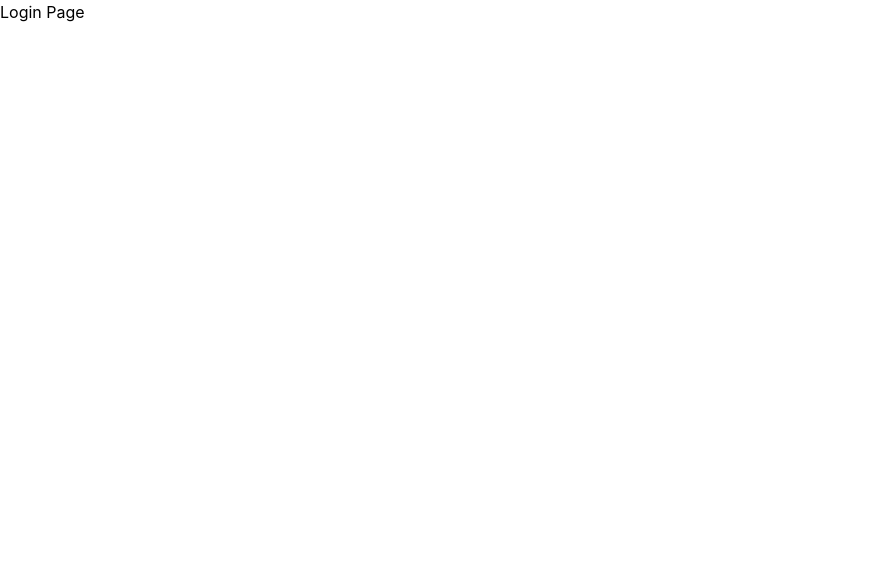
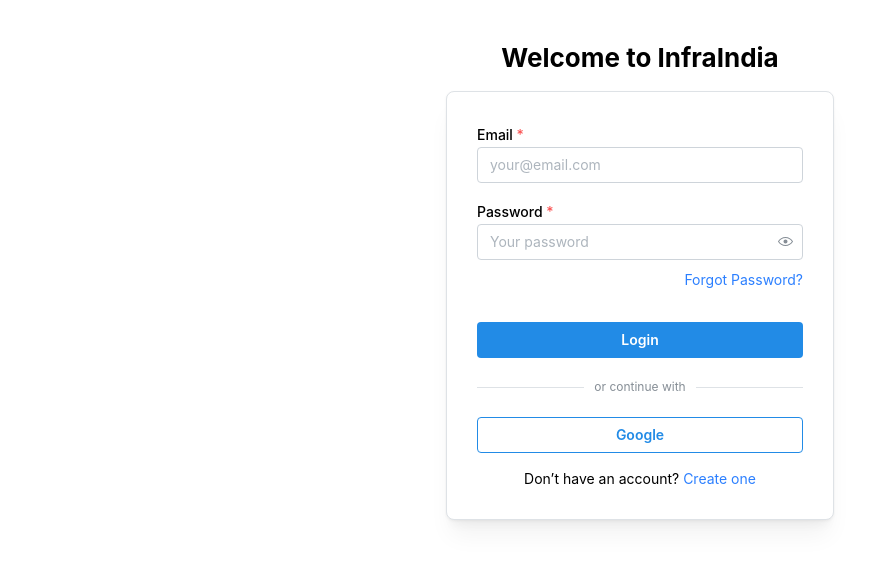
Before and after one commit to adityaraj1236/infraIndia, a React (Vite) app in the folder infraIndia/: page /login in a window 1280 px wide. Shown: the top 564 px of the page, without its empty margins (0-896 px from the left). Built offline with nearby package versions, Linux system fonts and the light colour scheme.

Commit message:
loginpage frontend completed

```diff
--- a/infraIndia/src/App.jsx
+++ b/infraIndia/src/App.jsx
@@ -2,6 +2,10 @@
 import HomePage from "./components/HomePage";
 import LoginPage from "./components/auth/LoginPage";
 import SignupPage from "./components/auth/SignupPage";
+import PricePage from "./components/staticPages/PricePage";
+import ForgotPasswordEmailPage from "./components/auth/ForgotPasswordEmailPage";
+import VerifyOtpPage from "./components/auth/VerifyOtpPage";
+import ResetPassword from "./components/auth/ResetPassword";
 
 const App = () => {
   return (
@@ -11,6 +15,10 @@
         <Route path="/" element={<HomePage />} />
         <Route path="/login" element={<LoginPage />} />
         <Route path="/signup" element={<SignupPage/>} />
+        <Route path="/pricing" element={<PricePage/>}/>
+        <Route path="/forgot-password" element={<ForgotPasswordEmailPage />} />
+        <Route path ="/verify-otp" element={<VerifyOtpPage />} />
+        <Route path= "/reset-password" element={<ResetPassword />} />
       </Routes>
     </Router>
   );
--- a/infraIndia/src/components/Navbar/Navbar.jsx
+++ b/infraIndia/src/components/Navbar/Navbar.jsx
@@ -2,6 +2,7 @@
 import { useDisclosure } from "@mantine/hooks";
 import { ChevronDown, ChevronUp } from "lucide-react";
 import { useState } from "react";
+import { Link } from "react-router-dom";
 
 // Tree data
 const data = [
@@ -9,8 +10,15 @@
     value: "Platform",
     label: "Platform",
     children: [
-      { value: "Platform/components", label: "Components" },
-      { value: "src/hooks", label: "Hooks" },
+      { value: "Platform/ProjectTracking", label: "ProjectTracking" },
+      {
+        value: "Platform/DocumentManagement",
+        label: "Document Management & Collaboration",
+      },
+      {
+        value: "Platform/ResourceManagement",
+        label: "Resource & Equipment Management",
+      },
     ],
   },
   {
@@ -50,7 +58,11 @@
           >
             <span className="text-sm font-medium">{node.label}</span>
             {node.children ? (
-              openNodes[node.value] ? <ChevronUp size={16} /> : <ChevronDown size={16} />
+              openNodes[node.value] ? (
+                <ChevronUp size={16} />
+              ) : (
+                <ChevronDown size={16} />
+              )
             ) : null}
           </div>
 
@@ -95,9 +107,15 @@
           {/* Tree menu */}
           {renderTree(data)}
           <div className="pt-2 mt-2 border-t border-gray-300 text-sm">
-            <div className="py-2">Enterprise</div>
-            <div className="py-2">Pricing</div>
-            <div className="py-2">Careers</div>
+            <div className="py-2">
+                <Link to={"/login"}>Enterprise</Link>
+            </div>
+            <div className="py-2">
+                <Link to={"/pricing"} >Pricing</Link>
+            </div>
+            <div className="py-2">
+                <Link to={"/careers"}>Careers</Link>
+            </div>
           </div>
         </div>
       </Drawer>
--- /dev/null
+++ b/infraIndia/src/components/auth/ForgotPasswordEmailPage.jsx
@@ -0,0 +1,50 @@
+import { useState } from 'react';
+import {
+  TextInput,
+  Button,
+  Paper,
+  Container,
+  Title,
+  Text,
+} from '@mantine/core';
+import { Mail } from 'lucide-react';
+import { useNavigate } from 'react-router-dom';
+
+const ForgotPasswordEmailPage = () => {
+  const [email, setEmail] = useState('');
+  const navigate = useNavigate();
+
+  const handleNext = () => {
+    console.log('Email submitted for password reset:', email);
+    navigate('/verify-otp'); // Redirect to OTP verification page
+  };
+
+  return (
+    <Container size={420} my={40}>
+      <Title align="center" order={2} mb="md">
+        Forgot Password
+      </Title>
+
+      <Paper withBorder shadow="md" p={30} radius="md">
+        <Text size="sm" mb="md">
+          Enter your email address and we’ll send you a verification code.
+        </Text>
+
+        <TextInput
+          label="Email"
+          placeholder="your@email.com"
+          required
+          icon={<Mail size={18} />}
+          value={email}
+          onChange={(e) => setEmail(e.target.value)}
+        />
+
+        <Button fullWidth mt="xl" onClick={handleNext}>
+          Next
+        </Button>
+      </Paper>
+    </Container>
+  );
+};
+
+export default ForgotPasswordEmailPage;
--- a/infraIndia/src/components/auth/LoginPage.jsx
+++ b/infraIndia/src/components/auth/LoginPage.jsx
@@ -1,9 +1,89 @@
+import { useState } from 'react';
+import {
+  TextInput,
+  PasswordInput,
+  Button,
+  Divider,
+  Text,
+  Group,
+  Paper,
+  Container,
+  Title,
+} from '@mantine/core';
+import { Link } from 'react-router-dom';
+import {  LogIn, Mail } from 'lucide-react'; // Lucide icons
+
 const LoginPage = () => {
-    return (
-        <div>
-            <h1>Login Page</h1>
-        </div>
-    )
-}
+  const [email, setEmail] = useState('');
+  const [password, setPassword] = useState('');
 
-export default LoginPage
+  const handleEmailLogin = () => {
+    console.log('Email:', email, 'Password:', password);
+  };
+
+  const handleOAuthLogin = (provider) => {
+    console.log('Login with:', provider);
+  };
+
+  return (
+    <Container size={420} my={40}>
+      <Title align="center" order={2} mb="md">
+        Welcome to InfraIndia
+      </Title>
+
+      <Paper withBorder shadow="md" p={30} radius="md">
+        <TextInput
+          label="Email"
+          placeholder="your@email.com"
+          required
+          value={email}
+          onChange={(e) => setEmail(e.target.value)}
+        />
+
+        <PasswordInput
+          label="Password"
+          placeholder="Your password"
+          required
+          mt="md"
+          value={password}
+          onChange={(e) => setPassword(e.target.value)}
+        />
+
+        {/* Forgot Password Link */}
+        <Text size="sm" align="right" mt="xs">
+          <Link to="/forgot-password" className="text-blue-500">
+            Forgot Password?
+          </Link>
+        </Text>
+
+        <Button
+          fullWidth
+          mt="xl"
+          onClick={handleEmailLogin}
+        >
+          Login
+        </Button>
+
+        <Divider label="or continue with" labelPosition="center" my="lg" />
+
+        <Group grow>
+          <Button
+            variant="outline"
+            onClick={() => handleOAuthLogin('Google')}
+          >
+            Google
+          </Button>
+        </Group>
+
+        <Text size="sm" align="center" mt="md">
+          Don’t have an account?{' '}
+          <Link to="/signup" className="text-blue-500">
+            Create one
+          </Link>
+        </Text>
+      </Paper>
+    </Container>
+  );
+};
+
+export default LoginPage;
--- /dev/null
+++ b/infraIndia/src/components/auth/ResetPassword.jsx
@@ -0,0 +1,41 @@
+import { Container, Paper, Title, PasswordInput, Button, Text } from '@mantine/core';
+import { Lock } from 'lucide-react';
+import { useNavigate } from 'react-router-dom';
+import { useState } from 'react';
+
+const ResetPassword = () => {
+    const navigate = useNavigate();
+    const [newPassword , setNewPassword] = useState('');
+    const handleSubmit = () => {
+        // Implement password reset logic here
+        console.log('Password reset submitted' , newPassword);
+        navigate('/login');
+    }
+    return (
+        <Container size={420} my={40}>
+            <Title align="center" order={2} mb="md">
+                Reset Your Password
+            </Title>
+
+            <Paper withBorder shadow="md" p={30} radius="md">
+                <Text size="sm" mb="md" color="dimmed" align="center">
+                    Enter your new password below.
+                </Text>
+
+                <PasswordInput
+                    label="New Password"
+                    placeholder="Enter new password"
+                    required
+                    value={newPassword}
+                    onChange={(e) => setNewPassword(e.target.value)}
+                />
+
+                <Button fullWidth mt="xl" onClick={handleSubmit}>
+                    Reset Password
+                </Button>
+            </Paper>
+        </Container>
+    );
+};
+
+export default ResetPassword;
--- /dev/null
+++ b/infraIndia/src/components/auth/VerifyOtpPage.jsx
@@ -0,0 +1,52 @@
+import { useState } from 'react';
+import {
+  PinInput,
+  Button,
+  Paper,
+  Container,
+  Title,
+  Text,
+  Group,
+} from '@mantine/core';
+import { useNavigate } from 'react-router-dom';
+
+const VerifyOtpPage = () => {
+  const [otp, setOtp] = useState('');
+  const navigate = useNavigate();
+
+  const handleVerify = () => {
+    console.log('Entered OTP:', otp);
+    // You can add OTP verification logic here
+    navigate('/reset-password'); // Redirect to reset password page or dashboard after success
+  };
+
+  return (
+    <Container size={420} my={40}>
+      <Title align="center" order={2} mb="md">
+        Verify OTP
+      </Title>
+
+      <Paper withBorder shadow="md" p={30} radius="md">
+        <Text size="sm" mb="md">
+          We’ve sent a 6-digit verification code to your email. Please enter it below.
+        </Text>
+
+        <Group position="center" my="md">
+          <PinInput
+            length={6}
+            size="md"
+            value={otp}
+            onChange={setOtp}
+            type="number"
+          />
+        </Group>
+
+        <Button fullWidth mt="xl" onClick={handleVerify}>
+          Verify
+        </Button>
+      </Paper>
+    </Container>
+  );
+};
+
+export default VerifyOtpPage;
--- /dev/null
+++ b/infraIndia/src/components/staticPages/PricePage.jsx
@@ -0,0 +1,7 @@
+const PricePage = () => {
+    return (
+        <div>PricePage</div>
+    )
+}
+
+export default PricePage
```
